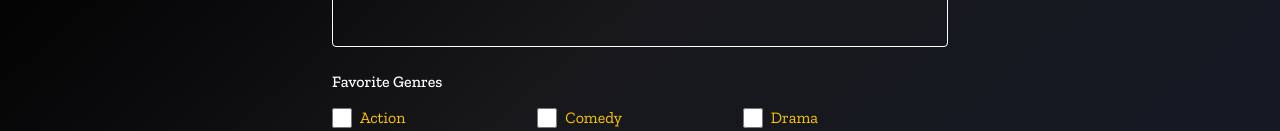
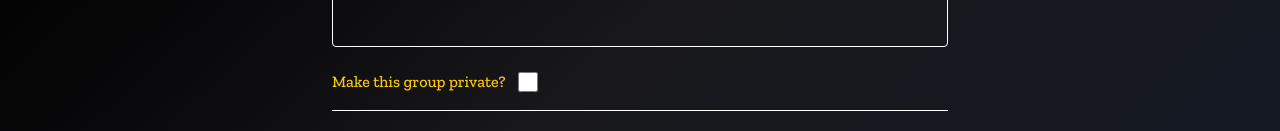
Before and after one commit to Sk4rKr0w/Movies-HCI-Project, a React (Vite) app in the folder front-end/: page /groupcreation in a window 1280 px wide. Shown: the part 657-788 px from the top of the page. Built offline with nearby package versions, Linux system fonts and the light colour scheme; no server answers; sample sign-in values are in the browser's storage.

Commit message:
Merge 2/2 Kevin

```diff
--- a/front-end/src/pages/GroupCreation.jsx
+++ b/front-end/src/pages/GroupCreation.jsx
@@ -145,6 +145,22 @@ function GroupCreation() {
                     ></textarea>
                 </div>
 
+                <div className="mt-4">
+                    <label className="flex items-center space-x-3">
+                        <span className="text-yellow-400 font-medium">
+                            Make this group private?
+                        </span>
+                        <input
+                            type="checkbox"
+                            checked={isPrivate}
+                            onChange={(e) => setIsPrivate(e.target.checked)}
+                            className="cursor-pointer h-5 w-5"
+                        />
+                    </label>
+                </div>
+
+                <hr />
+
                 <div>
                     <label className="block font-medium mb-3">
                         Favorite Genres
--- a/front-end/src/pages/GroupEdit.jsx
+++ b/front-end/src/pages/GroupEdit.jsx
@@ -185,6 +185,22 @@ function GroupEdit() {
                     ></textarea>
                 </div>
 
+                <div className="mt-4">
+                    <label className="flex items-center space-x-3">
+                        <span className="text-yellow-400 font-medium">
+                            Make this group private?
+                        </span>
+                        <input
+                            type="checkbox"
+                            checked={isPrivate}
+                            onChange={(e) => setIsPrivate(e.target.checked)}
+                            className="cursor-pointer h-5 w-5"
+                        />
+                    </label>
+                </div>
+
+                <hr />
+
                 <div>
                     <label className="block font-medium mb-3">
                         Favorite Genres
```
